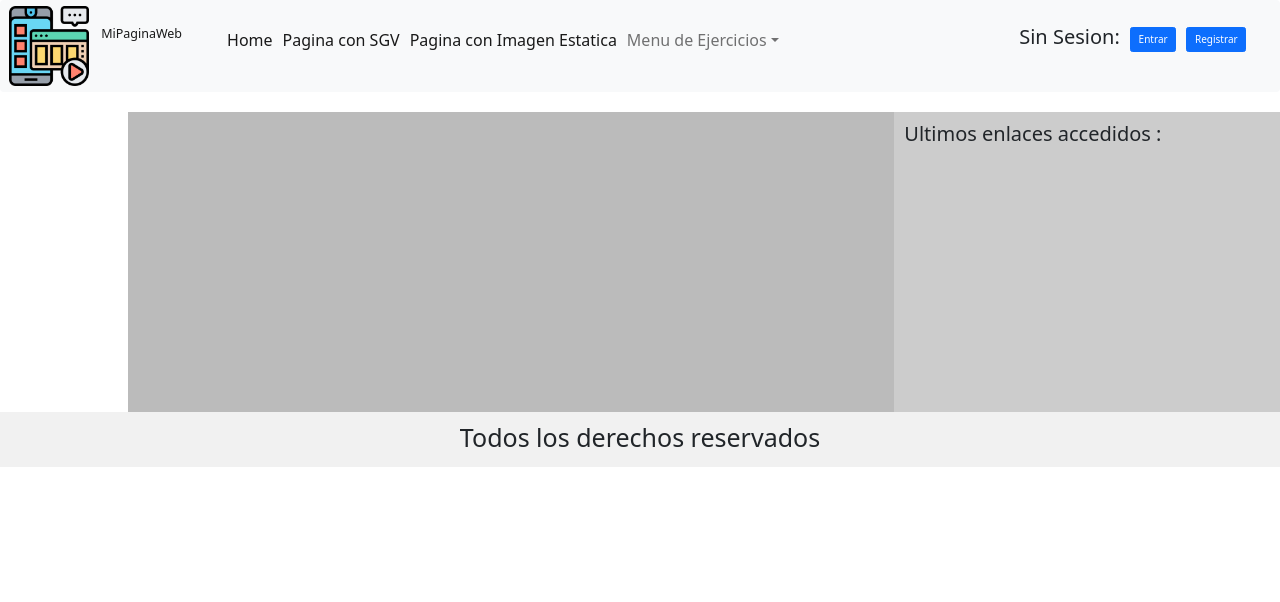
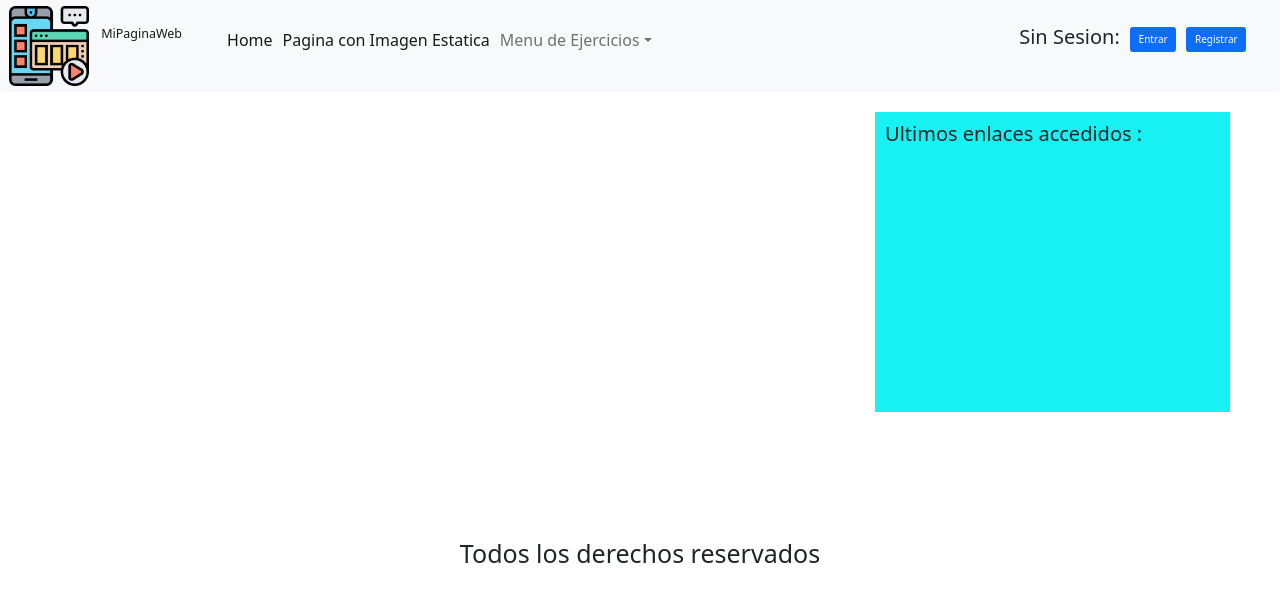
Before and after one commit to eyehalcon97/DAI, a Flask app: page / in a window 1280 px wide. Shown: the top 602 px of the page. Run offline with Flask 2, Linux system fonts and the light colour scheme; parts of the project's set-up code (start-up, migrations or seed data) failed here and were passed over; some libraries are stand-ins or nearby versions.

Commit message:
actualizacion

```diff
--- a/practica2/app/app.py
+++ b/practica2/app/app.py
@@ -132,25 +132,6 @@ def pedirdatos(cadena):
 
     else:
         return enviarcookie(render_template('pedirdatos.html',cadena=cadena,nombre=nombre,visitado=visitado),None,pagina,link,cadena)
-
-
-# Pagina con dibujos aleatorios
-@app.route('/sgv')
-def sgv():
-    nombre = request.cookies.get('nombre')
-    pagina = 'Pagina con SGV'
-    link = 'sgv'
-    visitado = leerhistorial()
-    colores= ['red','green','blue', 'yellow','black']
-    rectangulox = random.randint(0,500)
-    rectanguloy = random.randint(0,500)
-    recposx = random.randint(0,1000)
-    recposy = random.randint(0,600)
-    rectangulocol = random.choice(colores)
-    elipsex = random.randint(0,500)
-    elipsey = random.randint(0,500)
-    elipsecol = random.choice(colores)
-    return enviarcookie(render_template('sgv.html',recposx=recposx, recposy=recposy,rectangulox=rectangulox,rectanguloy=rectanguloy,rectangulocol=rectangulocol,elipsex=elipsex,elipsey=elipsey,elipsecol=elipsecol,nombre=nombre,visitado=visitado),None,pagina,link)
 
 # Pagina que ordena los numeros
 @app.route('/ordena/<cadena>')
--- a/practica2/app/static/css/main.css
+++ b/practica2/app/static/css/main.css
@@ -46,18 +46,24 @@
      -webkit-flex: 1;
      -ms-flex: 1;
      flex: 1;
+     background-color: #17f1f1;
+     margin-right: 5%;
+     margin-bottom: 10%;
   }
 
   /* Middle column */
   .column.middle {
+    background-color: #ffffff;
     -webkit-flex: 2;
     -ms-flex: 2;
     flex: 2;
+    margin-right: 5%;
+    margin-bottom: 10%;
   }
 
   /* Style the footer */
   .footer {
-    background-color: #f1f1f1;
+    background-color: #ffffff;
     padding: 10px;
     text-align: center;
   }
--- a/practica2/app/templates/base.html
+++ b/practica2/app/templates/base.html
@@ -21,9 +21,6 @@
             <ul class="navbar-nav me-auto mb-2 mb-lg-0">
               <li class="nav-item">
                 <a class="nav-link active" aria-current="page" href="{{ url_for('index') }}">Home</a>
-              </li>
-              <li class="nav-item">
-                <a class="nav-link active" aria-current="page" href="{{ url_for('sgv') }}">Pagina con SGV</a>
               </li>
               <li class="nav-item">
                 <a class="nav-link active" aria-current="page" href="{{ url_for('gato') }}">Pagina con Imagen Estatica</a>
@@ -71,9 +68,9 @@
   <body>
 
 <div class="row">
-  <div class="column middle" style="background-color:#bbb;">  {% block content %}{% endblock %}
+  <div class="column middle" >  {% block content %}{% endblock %}
   </div>
-  <div class="column side" style="background-color:#ccc;"><h2>Ultimos enlaces accedidos :</h2>
+  <div class="column side" ><h2>Ultimos enlaces accedidos :</h2>
     <ul class="navbar-nav me-auto mb-2 mb-lg-0">
       {% for i in visitado %}
         {% if i.dato  %}
```
Also changed, not shown: 1 other file.
